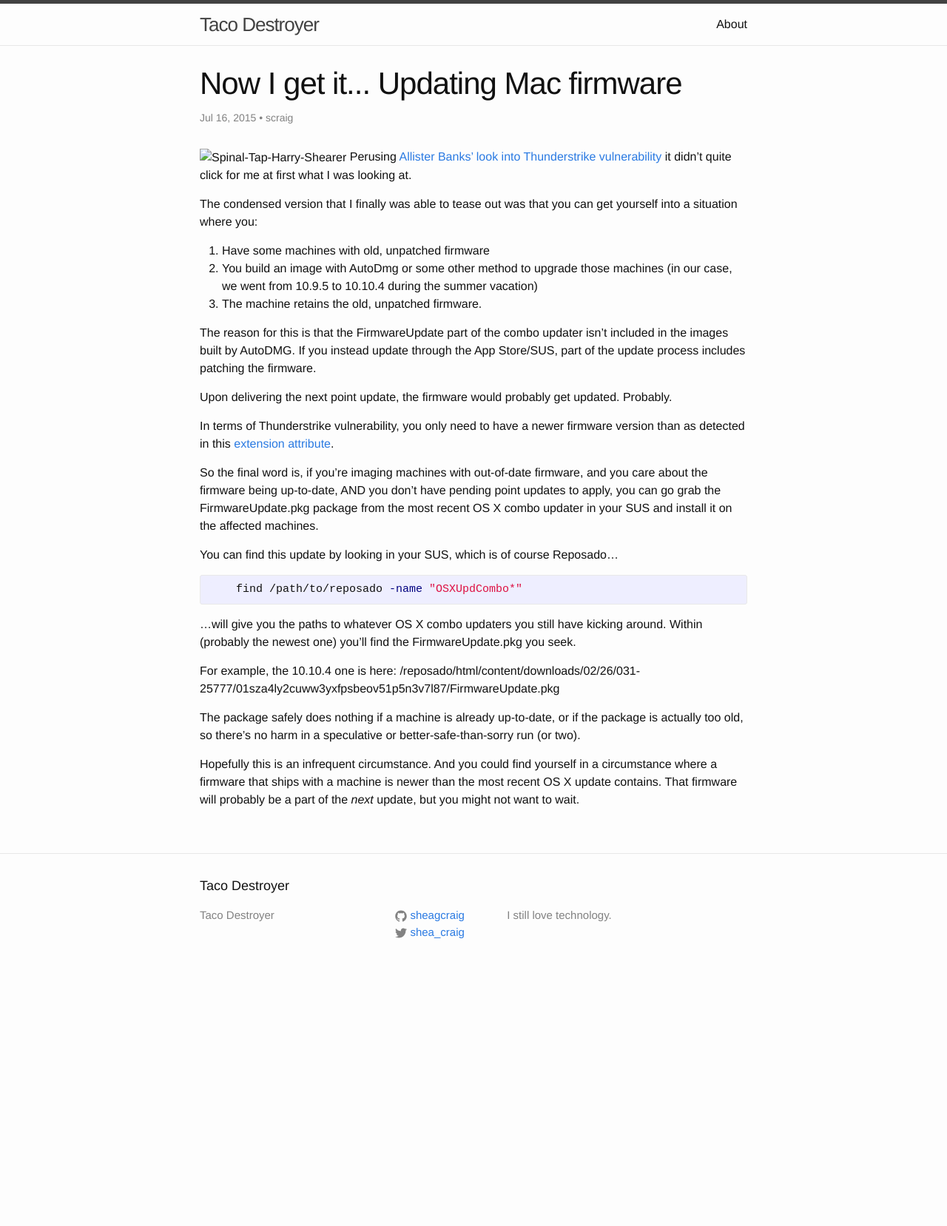
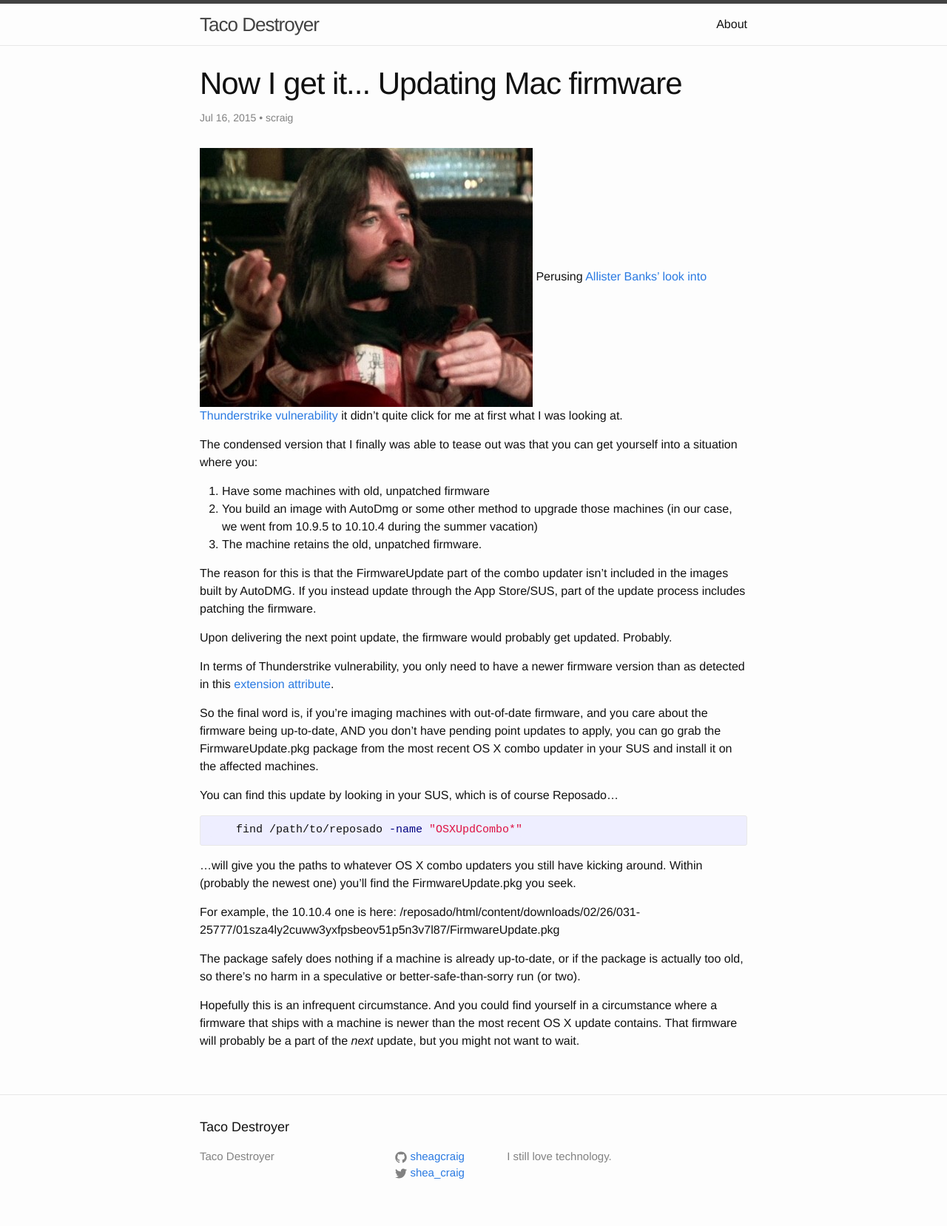
Before and after one commit to sheagcraig/sheagcraig.github.io, a Jekyll site: the page built from _posts/2015-07-16-now-i-get-it-updating-mac-firmware.markdown, in a window 1280 px wide. Shown: the whole page at 74% size. Built offline with Jekyll 4.4.1, drawn with Linux system fonts in a browser that asks for light colours; before the commit the page ends 1331 px from its top, so only the background shows below that.

Commit message:
Fix another link

```diff
--- a/_posts/2015-07-16-now-i-get-it-updating-mac-firmware.markdown
+++ b/_posts/2015-07-16-now-i-get-it-updating-mac-firmware.markdown
@@ -8,7 +8,7 @@
 wordpress_id: 213
 ---
 
-![Spinal-Tap-Harry-Shearer]({{ site.url }}/images/2015-07-16-now-i-get-it-updating-mac-fimrware/Spinal-Tap-Harry-Shearer.jpg)
+![Spinal-Tap-Harry-Shearer]({{ site.url }}/images/2015-07-16-now-i-get-it-updating-mac-firmware/Spinal-Tap-Harry-Shearer.jpg)
 Perusing [Allister Banks' look into Thunderstrike
 vulnerability](https://www.afp548.com/2015/03/05/thunderstrike-need-to-know/)
 it didn't quite click for me at first what I was looking at.
```
